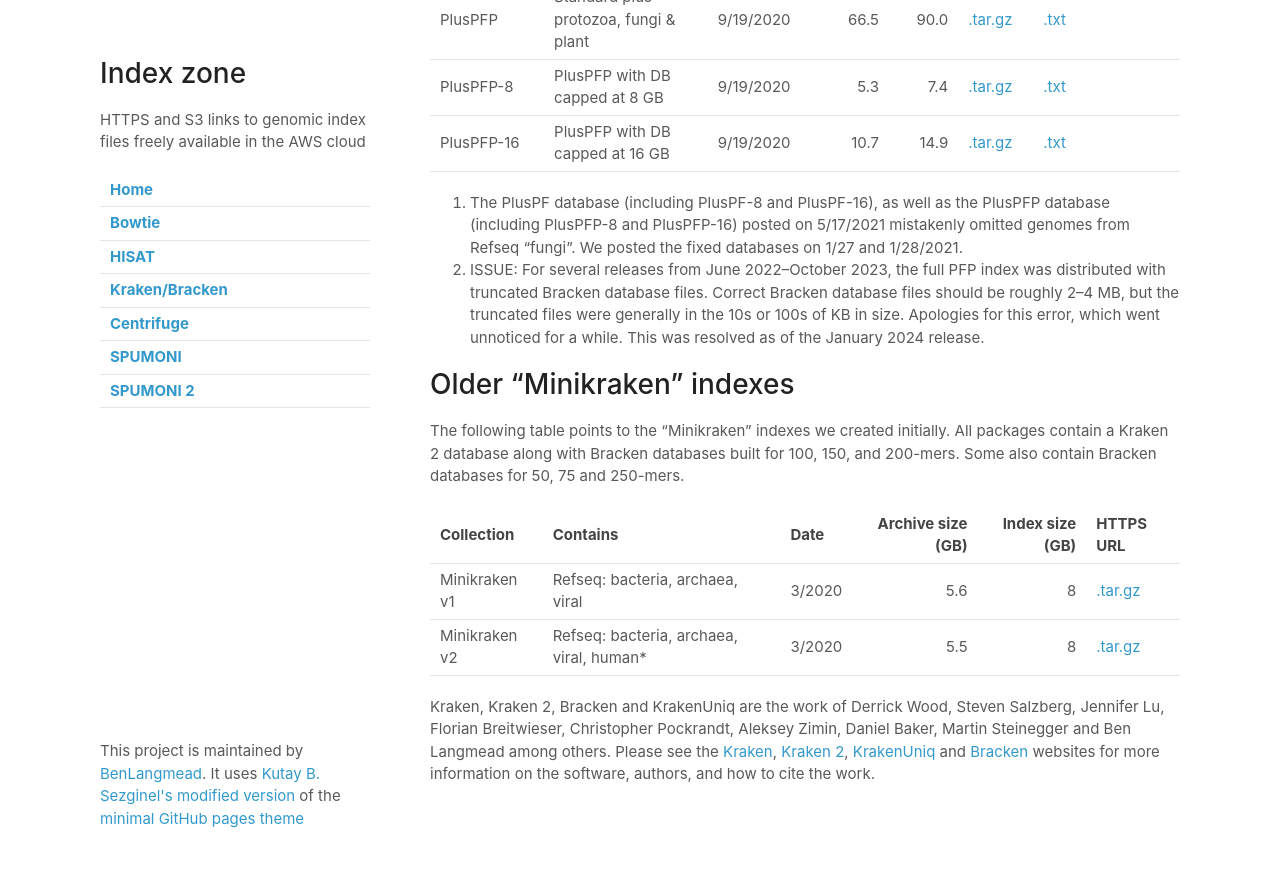
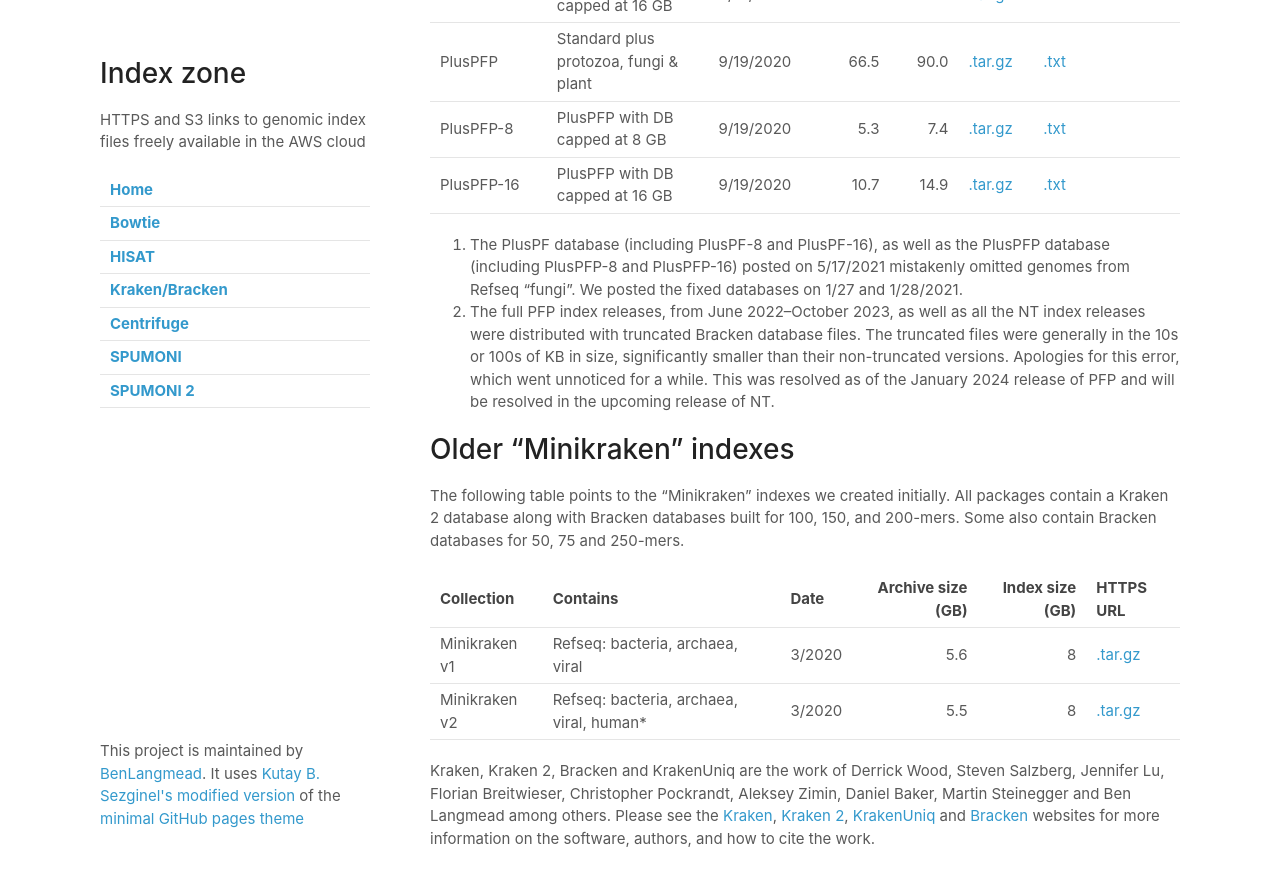
Before and after one commit to BenLangmead/aws-indexes, a Jekyll site: the page built from docs/k2.md, in a window 1280 px wide and 900 px high, scrolled down 9913 px. Shown: the top 886 px of the window. Built offline with Jekyll 4.4.1, drawn with Linux system fonts in a browser that asks for light colours; our own code applies the rules of GitHub Pages for plain Markdown files; before the commit the page ends 10769 px from its top, so only the background shows below that; some of the changed lines change nothing that is shown; some of the changed text lies outside the part shown.

Commit message:
New KUniq microbial, and update text about nt db with broken bracken dbs

```diff
--- a/docs/k2.md
+++ b/docs/k2.md
@@ -128,10 +128,10 @@
 
 Download both the `.tar.gz` and `database.kdb` files to same directory, then [expand the `.tar.gz` file](https://linuxize.com/post/how-to-extract-unzip-tar-gz-file/) to obtain the full set of files needed for KrakenUniq and Bracken.
 
-Collection    | Contains                                                                                            | Date      | Index size (GB) | HTTPS URL                                                            |
-------------- |-----------------------------------------------------------------------------------------------------|-----------|----------------:|----------------------------------------------------------------------|
-Standard      | archaea, bacteria, viral, human, UniVec_Core                                                        | 6/16/2022 |             377 | [.kdb][ku_standard_20220907_db] [.tar.gz][ku_standard_20220907_tgz]  |
-MicrobialDB   | archaea, bacteria, viral, human, UniVec_Core, Eukaryotic pathogen genomes with contaminants removed | 8/16/2020 |             384 | [.kdb][ku_microbialdb_20220816_db] [.tar.gz][ku_microbialdb_20220816_tgz] |
+Collection    | Contains                                                                                            | Date      | Index size (GB) | HTTPS URL                                                                 |
+------------- |-----------------------------------------------------------------------------------------------------|-----------|----------------:|---------------------------------------------------------------------------|
+Standard      | archaea, bacteria, viral, human, UniVec_Core                                                        | 6/16/2022 |             377 | [.kdb][ku_standard_20220907_db] [.tar.gz][ku_standard_20220907_tgz]       |
+MicrobialDB   | archaea, bacteria, viral, human, UniVec_Core, Eukaryotic pathogen genomes with contaminants removed | 8/8/2023  |             535 | [.kdb][ku_microbialdb_20230808_db] [.tar.gz][ku_microbialdb_20230808_tgz] |
 
 [ku_standard_20220907_tgz]: https://genome-idx.s3.amazonaws.com/kraken/uniq/krakendb-2022-06-16-STANDARD/kuniq_standard_minus_kdb.20220616.tgz
 [ku_standard_20220907_db]: https://genome-idx.s3.amazonaws.com/kraken/uniq/krakendb-2022-06-16-STANDARD/database.kdb
@@ -139,6 +139,8 @@
 [ku_standard_20220816_db]: https://genome-idx.s3.amazonaws.com/kraken/uniq/krakendb-2020-08-16-STANDARD/database.kdb
 [ku_eupath_20220816_tgz]: https://genome-idx.s3.amazonaws.com/kraken/uniq/krakendb-2020-08-16-all_pluseupath/kuniq_standard_plus_eupath_minus.kdb.20200816.tgz
 [ku_eupath_20220816_db]: https://genome-idx.s3.amazonaws.com/kraken/uniq/krakendb-2020-08-16-all_pluseupath/database.kdb
+[ku_microbialdb_20230808_tgz]: https://genome-idx.s3.amazonaws.com/kraken/uniq/krakendb-2023-08-08-MICROBIAL/kuniq_microbialdb_minus_kdb.20230808.tgz
+[ku_microbialdb_20230808_db]: https://genome-idx.s3.amazonaws.com/kraken/uniq/krakendb-2023-08-08-MICROBIAL/database.kdb
 [ku_microbialdb_20220816_tgz]: https://genome-idx.s3.amazonaws.com/kraken/uniq/MicrobialDB_202008/kuniq_microbialdb.kdb.20200816.tgz
 [ku_microbialdb_20220816_db]: https://genome-idx.s3.amazonaws.com/kraken/uniq/MicrobialDB_202008/database.kdb
 
@@ -171,7 +173,7 @@
 PlusPFP-8              | PlusPFP with DB capped at 8 GB                                          | 6/5/2023  |               5.1 |             7.5 | [.tar.gz][k2_pluspfp_8_20230605]   | [.txt][k2_pluspfp_8_20230605_inspect]
 PlusPFP-16             | PlusPFP with DB capped at 16 GB                                         | 6/5/2023  |                10 |              15 | [.tar.gz][k2_pluspfp_16_20230605]  | [.txt][k2_pluspfp_16_20230605_inspect]
 **May 2, 2023**        |                                                                         |           |                   |                 |                                    |
-nt Database            | Very large collection, inclusive of GenBank, RefSeq, TPA and PDB        | 5/2/2023  |               360 |             480 | [.tar.gz][k2_nt_20230502]          | [.txt][k2_nt_20230502_inspect]
+nt Database (ISSUE: see below) | Very large collection, inclusive of GenBank, RefSeq, TPA and PDB        | 5/2/2023  |               360 |             480 | [.tar.gz][k2_nt_20230502]          | [.txt][k2_nt_20230502_inspect]
 **March 14, 2023**     |                                                                         |           |                   |                 |                                    |
 Viral                  | Refeq viral                                                             | 3/14/2023 |               0.4 |             0.5 | [.tar.gz][k2_viral_20230314]       | [.txt][k2_viral_20230314_inspect]
 MinusB                 | Refeq archaea, viral, plasmid, human<sup>1</sup>, UniVec_Core           | 3/14/2023 |               6.4 |            9.0* | [.tar.gz][k2_minusb_20230314]      | [.txt][k2_minusb_20230314_inspect]
@@ -257,7 +259,7 @@
 PlusPFP-16    | PlusPFP with DB capped at 16 GB                                                      | 9/19/2020 |              10.7 |            14.9 | [.tar.gz][k2_pluspfp_16_20200919]  | [.txt][k2_pluspfp_16_20200919_inspect]
 
 3. The PlusPF database (including PlusPF-8 and PlusPF-16), as well as the PlusPFP database (including PlusPFP-8 and PlusPFP-16) posted on 5/17/2021 mistakenly omitted genomes from Refseq "fungi".  We posted the fixed databases on 1/27 and 1/28/2021.
-4. ISSUE: For several releases from June 2022--October 2023, the full PFP index was distributed with truncated Bracken database files.  Correct Bracken database files should be roughly 2--4 MB, but the truncated files were generally in the 10s or 100s of KB in size.  Apologies for this error, which went unnoticed for a while.  This was resolved as of the January 2024 release.
+4. The full PFP index releases, from June 2022--October 2023, as well as all the NT index releases were distributed with truncated Bracken database files.  The truncated files were generally in the 10s or 100s of KB in size, significantly smaller than their non-truncated versions.  Apologies for this error, which went unnoticed for a while.  This was resolved as of the January 2024 release of PFP and will be resolved in the upcoming release of NT.
 
 [k2_viral_20231009]: https://genome-idx.s3.amazonaws.com/kraken/k2_viral_20231009.tar.gz
 [k2_minusb_20231009]: https://genome-idx.s3.amazonaws.com/kraken/k2_minusb_20231009.tar.gz
```
